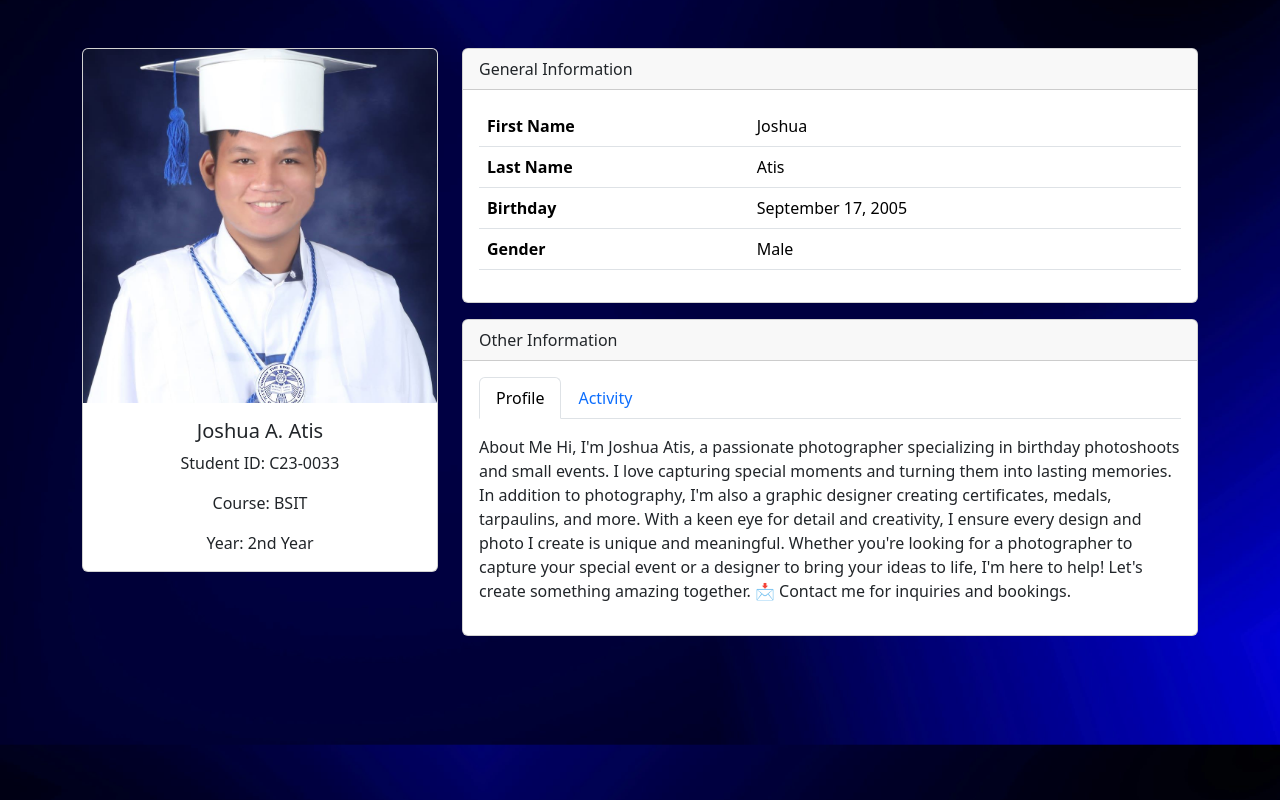
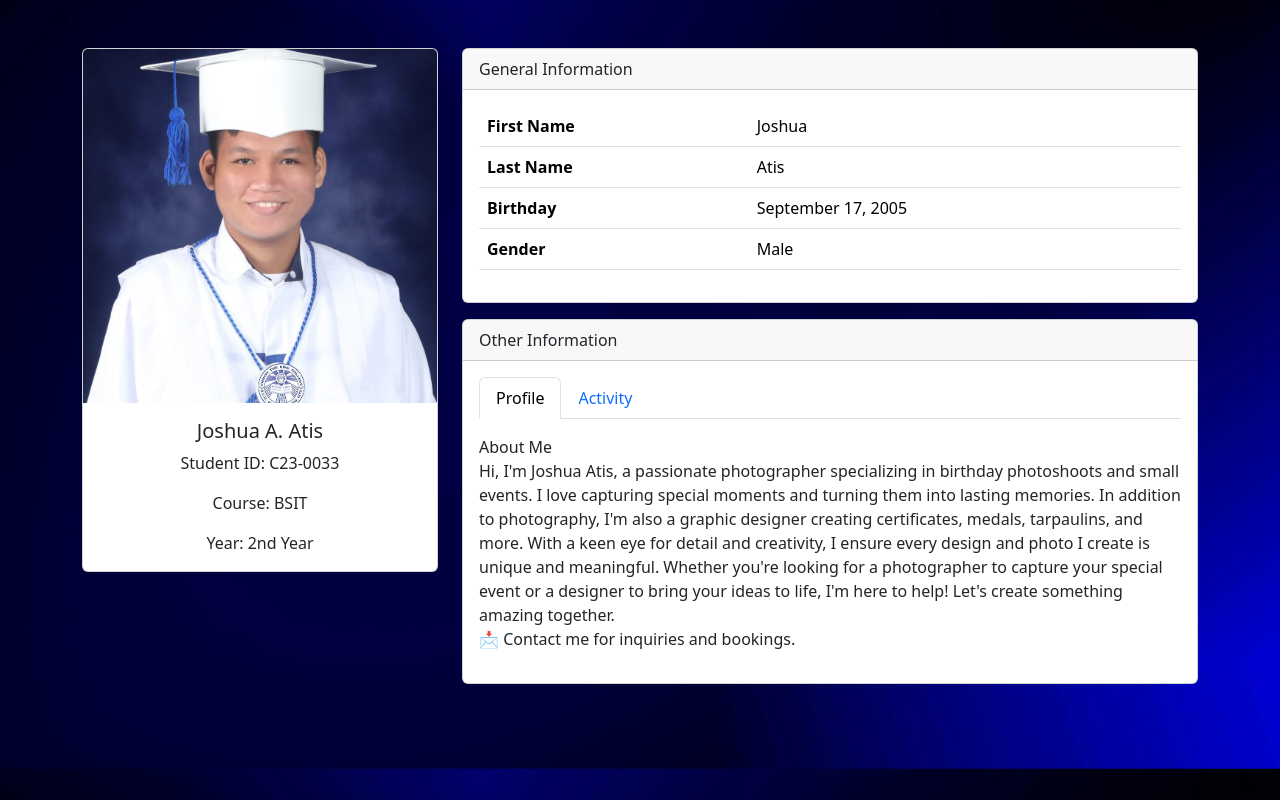
Before and after one commit to joshuaaa069/joshua, a plain HTML site: page index.html in a window 1280 px wide. Drawn offline with nearby package versions, Linux system fonts and the light colour scheme.

Commit message:
Update index.html

```diff
--- a/index.html
+++ b/index.html
@@ -76,14 +76,14 @@
 
                             <div class="tab-pane fade show active" id="profile" role="tabpanel" aria-labelledby="profile-tab">
                                 <p class="mt-3">
-                                    About Me
+                                    About Me <br>
 Hi, I'm Joshua Atis, a passionate photographer specializing in birthday photoshoots and small events. I love capturing special moments and turning them into lasting memories.
 
 In addition to photography, I'm also a graphic designer creating certificates, medals, tarpaulins, and more. With a keen eye for detail and creativity, I ensure every design and photo I create is unique and meaningful.
 
 Whether you're looking for a photographer to capture your special event or a designer to bring your ideas to life, I'm here to help! Let's create something amazing together.
 
-📩 Contact me for inquiries and bookings.
+<br>📩 Contact me for inquiries and bookings.
 
                             </div>
 
```
